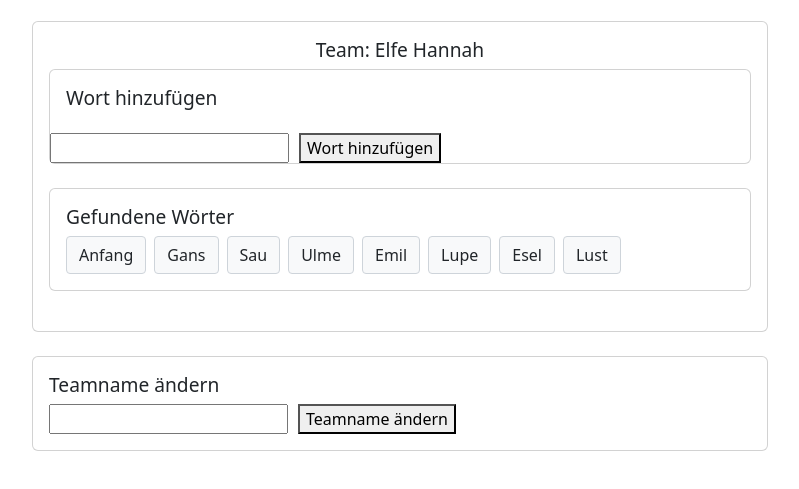
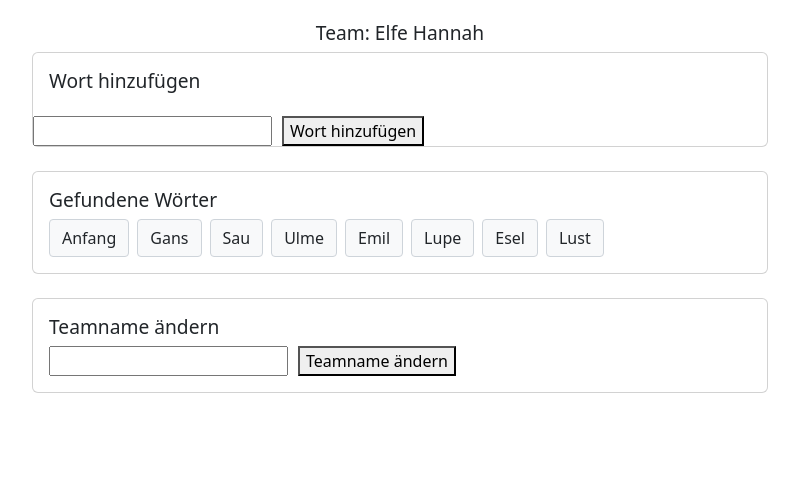
Before and after one commit to pstackebrandt/wordsworm, a website: page public/index.html in a window 1280 px wide. Shown: the part 113-602 px from the top of the page, without its empty margins (240-1039 px from the left). Drawn offline with nearby package versions, Linux system fonts and the light colour scheme.

Commit message:
main page: clean up and simplyfy ui use less custom style

```diff
--- a/public/index.html
+++ b/public/index.html
@@ -21,17 +21,16 @@
 
 <body>
     <div class="container py-4">
-        <!-- Game title -->
         <div class="row justify-content-center">
-            <div class="col-md-8">
+            <main id="mainArea" class="col-md-8">
+                <!-- Page title -->
                 <div class="text-center mb-4">
-                    <h1>Wörterwurm</h1>
-                    <p class="lead">Finde das nächste passende Wort und lasse Deinen Wurm wachsen!</p>
+                    <h1 id="pageTitle">Wörterwurm</h1>
+                    <p id="slogan" class="lead">Finde das nächste passende Wort und lasse Deinen Wurm wachsen!</p>
                 </div>
-                <!-- Current team name display and game area -->
-                <div class="card mb-4">
-                    <div class="card-body">
-                        <h3 id="currentTeamNameDisplay" class="card-title text-center"></h3>
+
+				<h3 id="currentTeamNameDisplay" class="text-center"></h3>
+
 				<!-- Area where the game is rendered -->
                 <div id="gameArea">
                     <!-- Area for word input -->
@@ -51,8 +50,6 @@
                         </div>
                     </div>
                 </div>
-                    </div>
-                </div>
                 <!-- Team name change area -->
                 <div class="card">
                     <div class="card-body">
@@ -62,7 +59,7 @@
                         </div>
                     </div>
                 </div>
-            </div>
+            </main>
         </div>
     </div>
 </body>
```
Lines whose indentation alone changed are shown as unchanged.
